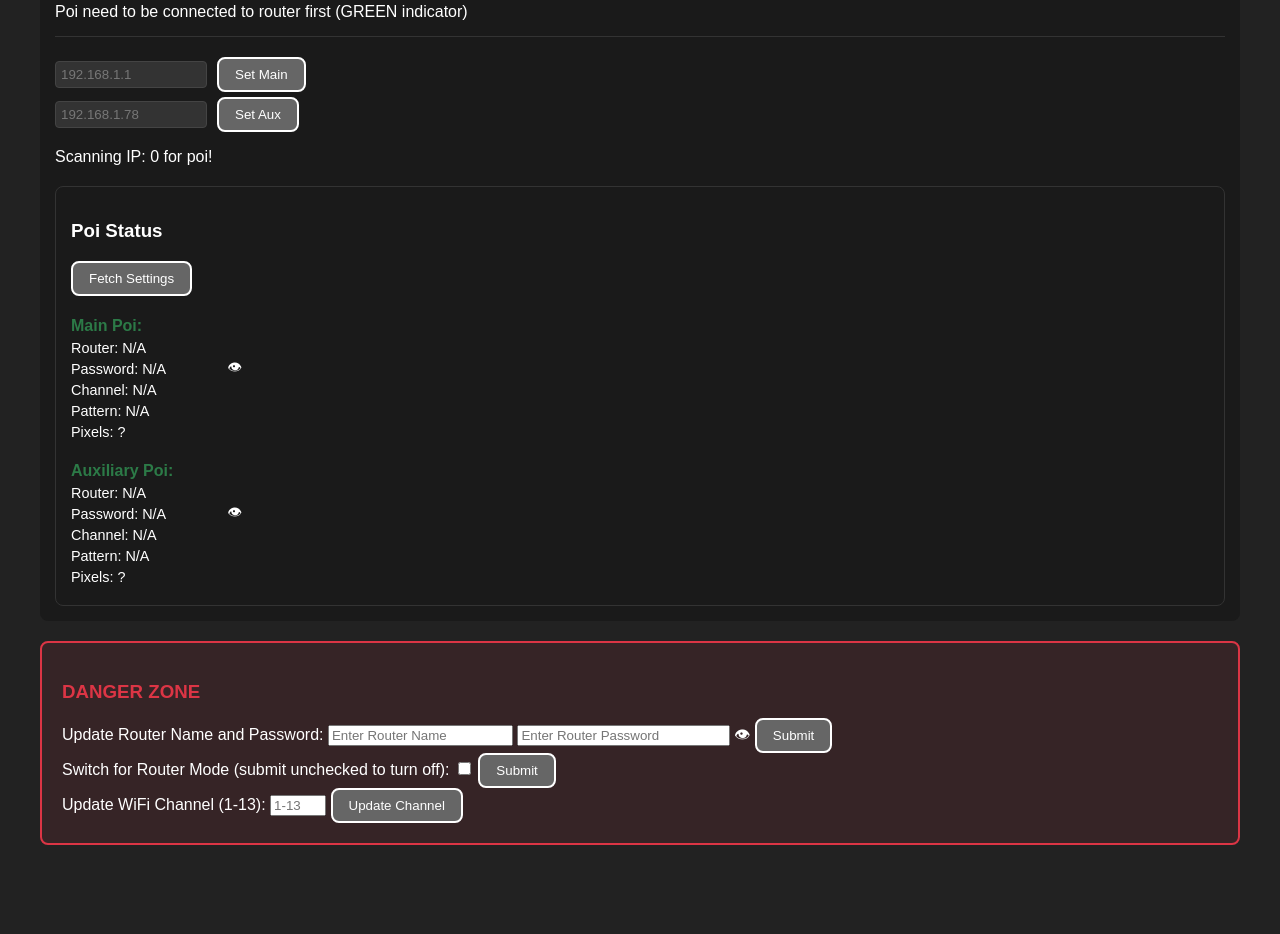
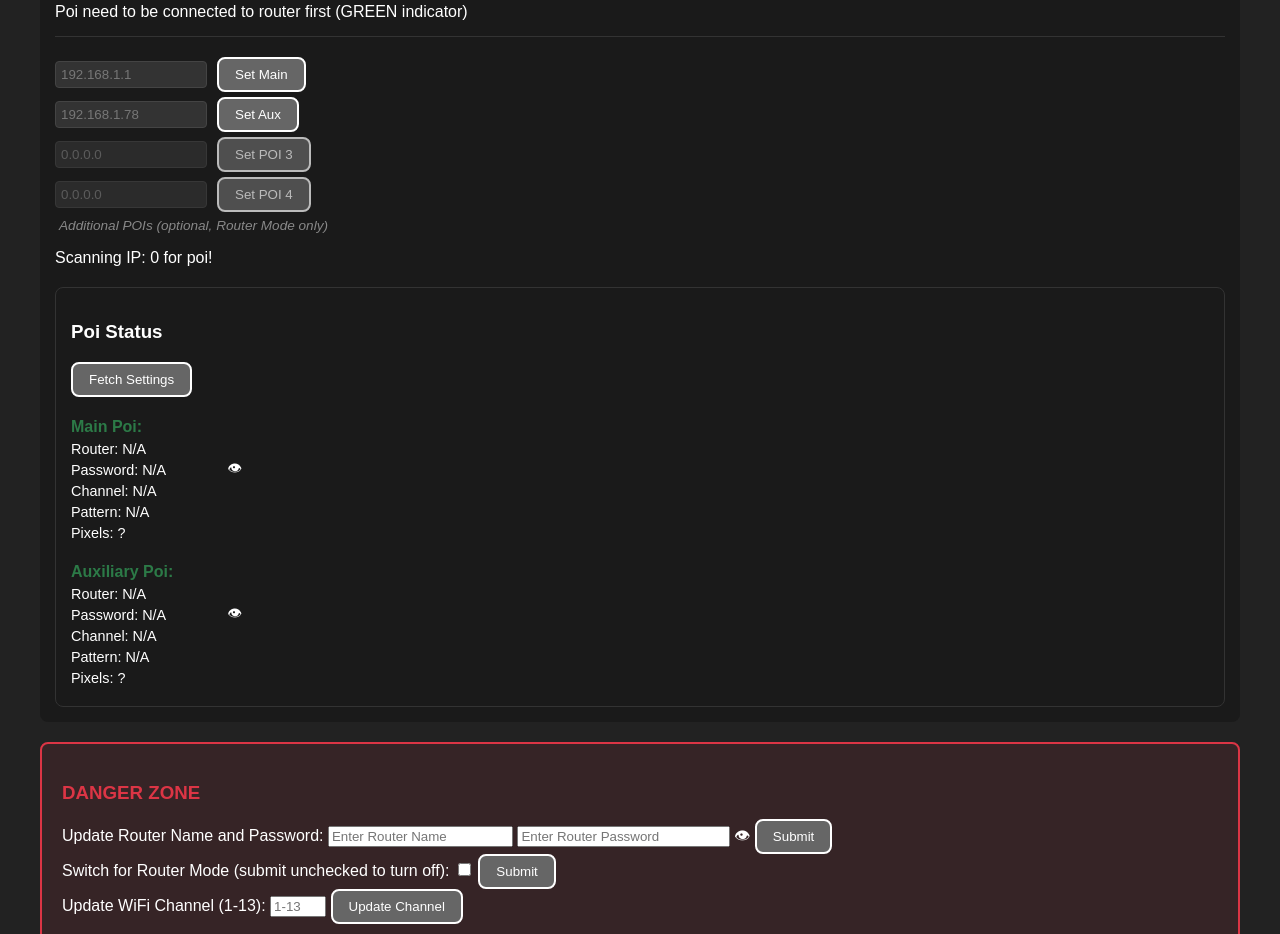
Before and after one commit to tomjuggler/SmartPoi_Controls, a website: page www/index.html in a window 1280 px wide. Shown: the part 876-1810 px from the top of the page. Before the commit the page ends 1761 px from the top, so only its background shows below. Drawn offline with Linux system fonts and the light colour scheme; no server answers.

Commit message:
task-11: add manual IP inputs for POI 3 & 4 in Network Discovery
- Add manualPoiThreeIp input + Set POI 3 button + error span
- Add manualPoiFourIp input + Set POI 4 button + error span
- Add informational note: 'Additional POIs (optional, Router Mode only)'
- Marked with class 'router-only' and reduced opacity

```diff
--- a/www/index.html
+++ b/www/index.html
@@ -98,6 +98,19 @@
                                     <input type="text" id="manualAuxIp" placeholder="192.168.1.x" value="">
                                     <button onclick="setAuxIp()">Set Aux</button>
                                     <span id="auxIpError" class="error-message"></span>
+                                </div>
+                                <div class="manual-ip-row router-only" style="opacity: 0.7;">
+                                    <input type="text" id="manualPoiThreeIp" placeholder="0.0.0.0" value="">
+                                    <button onclick="setPoiThreeIp()">Set POI 3</button>
+                                    <span id="poiThreeIpError" class="error-message"></span>
+                                </div>
+                                <div class="manual-ip-row router-only" style="opacity: 0.7;">
+                                    <input type="text" id="manualPoiFourIp" placeholder="0.0.0.0" value="">
+                                    <button onclick="setPoiFourIp()">Set POI 4</button>
+                                    <span id="poiFourIpError" class="error-message"></span>
+                                </div>
+                                <div class="router-only" style="font-size: 0.85em; color: #888; margin-top: 6px; padding-left: 4px;">
+                                    <i>Additional POIs (optional, Router Mode only)</i>
                                 </div>
                             </div>
                         </div>
```
